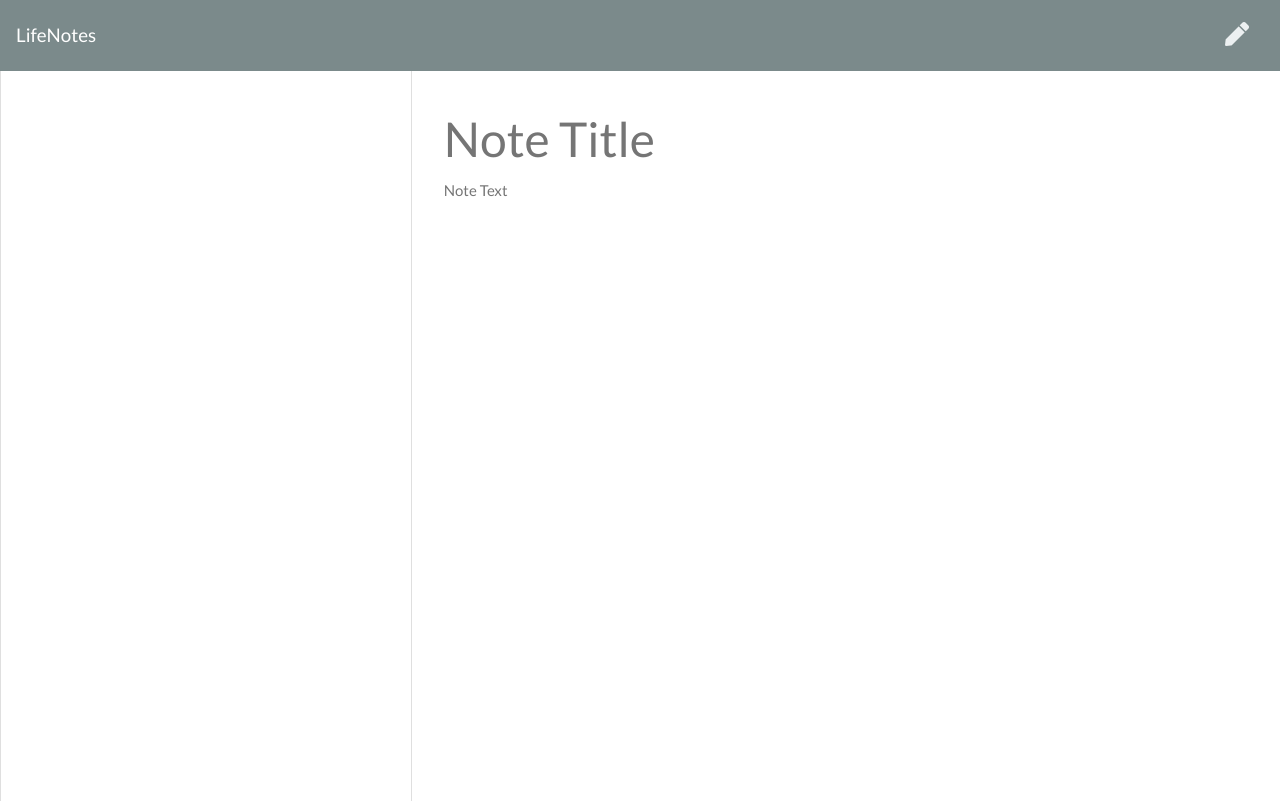
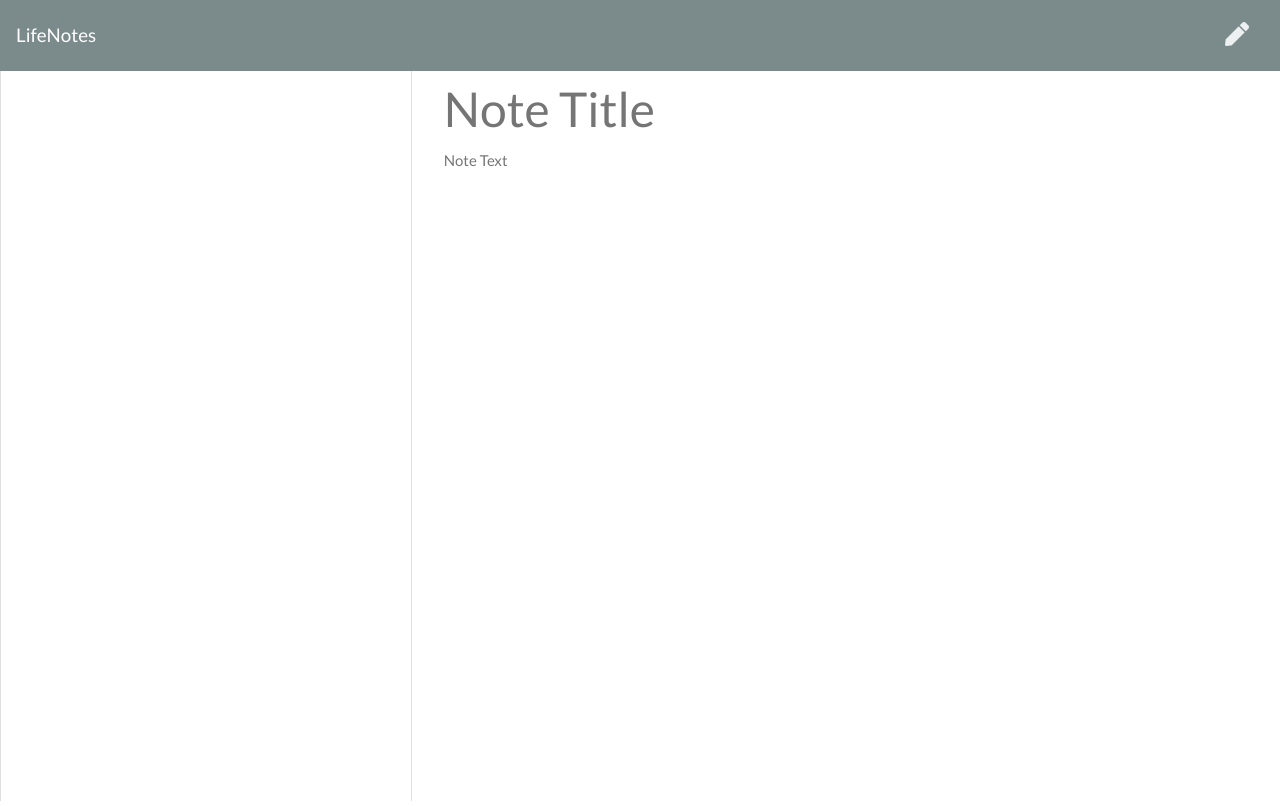
Before and after one commit to mirrorlessmind/lifenotes, a website: page public/notes.html in a window 1280 px wide. Drawn offline with nearby package versions, Linux system fonts and the light colour scheme; no server answers.

Commit message:
Update styles.css

```diff
--- a/public/assets/css/styles.css
+++ b/public/assets/css/styles.css
@@ -68,6 +68,3 @@ html, body {
   padding: 20px;
   cursor: pointer;
 }
-.col-8 {
-  padding-top: 30px;
-}
```
